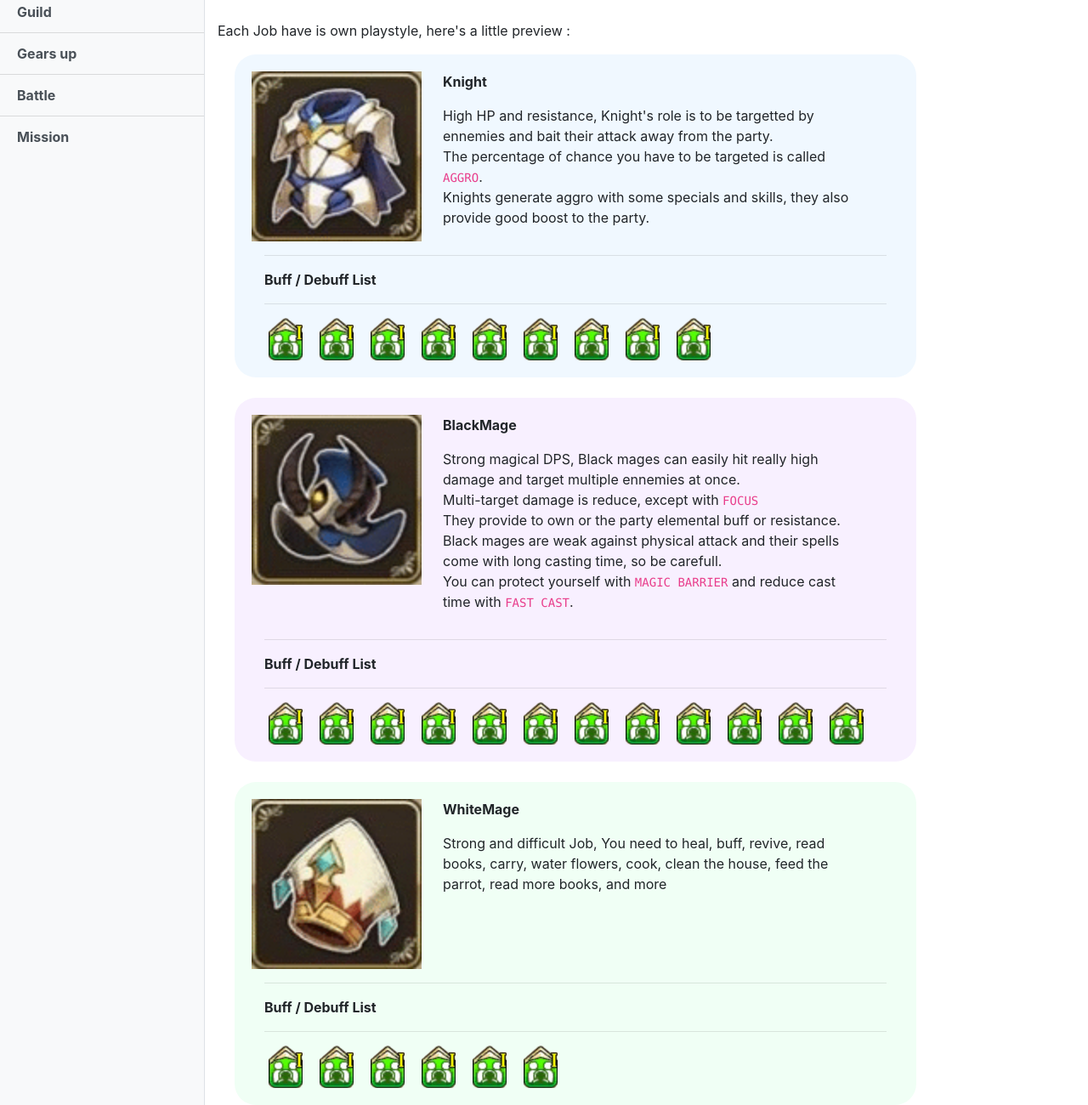
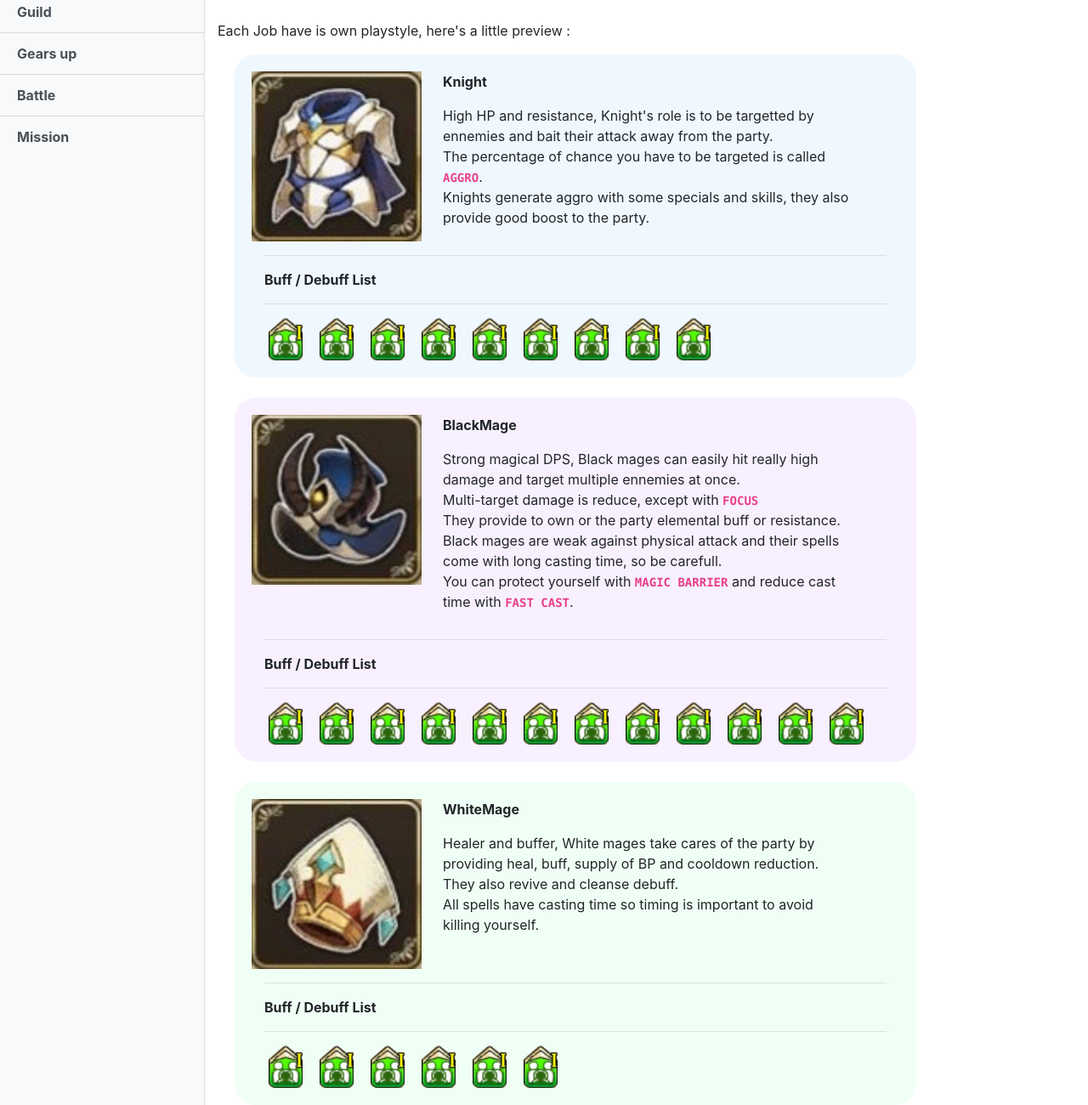
Before and after one commit to Spikan26/BDFEGuide, a website: page job.html in a window 1280 px wide. Shown: the part 344-1644 px from the top of the page at 85% size. Drawn offline with nearby package versions, Linux system fonts and the light colour scheme.

Commit message:
Update job.html
white mage description

```diff
--- a/job.html
+++ b/job.html
@@ -64,7 +64,7 @@
                 <div class="col-8 jobtext">
                     <p><strong>Knight</strong></p>
                     <p>High HP and resistance, Knight's role is to be targetted by ennemies and bait their attack away from the party.<br>
-                    The percentage of chance you have to be targeted is called <code data-tooltip="{ 'offset': -70, 'class': 'alt-tooltip' }" title="People with strong damage or heal generate more aggro">AGGRO</code>.<br>
+                    The percentage of chance you have to be targeted is called <code data-tooltip="{ 'offset': -70, 'class': 'alt-tooltip' }" title="People with strong damage or heal generate more aggro"><b>AGGRO</b></code>.<br>
                     Knights generate aggro with some specials and skills, they also provide good boost to the party.</p>
                 </div>
             <div class="col-12 jobeffect"><hr><strong>Buff / Debuff List</strong><hr></div>
@@ -92,10 +92,10 @@
                 <div class="col-8 jobtext">
                     <p><strong>BlackMage</strong></p>
                     <p>Strong magical DPS, Black mages can easily hit really high damage and target multiple ennemies at once.<br>
-                    Multi-target damage is reduce, except with <code data-tooltip="{ 'offset': -70, 'class': 'alt-tooltip' }" title="FOCUS : Decrease damage reduction from multi-targeting">FOCUS</code><br>
+                    Multi-target damage is reduce, except with <code data-tooltip="{ 'offset': -70, 'class': 'alt-tooltip' }" title="FOCUS : Decrease damage reduction from multi-targeting"><b>FOCUS</b></code><br>
                     They provide to own or the party elemental buff or resistance.<br>
                     Black mages are weak against physical attack and their spells come with long casting time, so be carefull.<br>
-                    You can protect yourself with <code data-tooltip="{ 'offset': -70, 'class': 'alt-tooltip' }" title="MAGIC BARRIER : Additional HP Bar that absorb portion of damage taken">MAGIC BARRIER</code> and reduce cast time with <code data-tooltip="{ 'offset': -70, 'class': 'alt-tooltip' }" title="FASTCAST : Reduce casting time of specials">FAST CAST</code>.<br>
+                    You can protect yourself with <code data-tooltip="{ 'offset': -70, 'class': 'alt-tooltip' }" title="MAGIC BARRIER : Additional HP Bar that absorb portion of damage taken"><b>MAGIC BARRIER</b></code> and reduce cast time with <code data-tooltip="{ 'offset': -70, 'class': 'alt-tooltip' }" title="FASTCAST : Reduce casting time of specials"><b>FAST CAST</b></code>.<br>
                     </p>
                 </div>
             <div class="col-12 jobeffect"><hr><strong>Buff / Debuff List</strong><hr></div>
@@ -125,7 +125,9 @@
                 </div>
                 <div class="col-8 jobtext">
                     <p><strong>WhiteMage</strong></p>
-                    <p>Strong and difficult Job, You need to heal, buff, revive, read books, carry, water flowers, cook, clean the house, feed the parrot, read more books, and more</p>
+                    <p>Healer and buffer, White mages take cares of the party by providing heal, buff, supply of BP and cooldown reduction.<br>
+                    They also revive and cleanse debuff.<br>
+                    All spells have casting time so timing is important to avoid killing yourself.</p>
                 </div>
                 <div class="col-12 jobeffect"><hr><strong>Buff / Debuff List</strong><hr></div>
                 <img data-tooltip="{ 'offset': -70, 'class': 'alt-tooltip' }" title="HASTE : Special attack reload reduction" class="buffeffect" src="image/job/phalanx.png" width="40px" height="50px">
```
